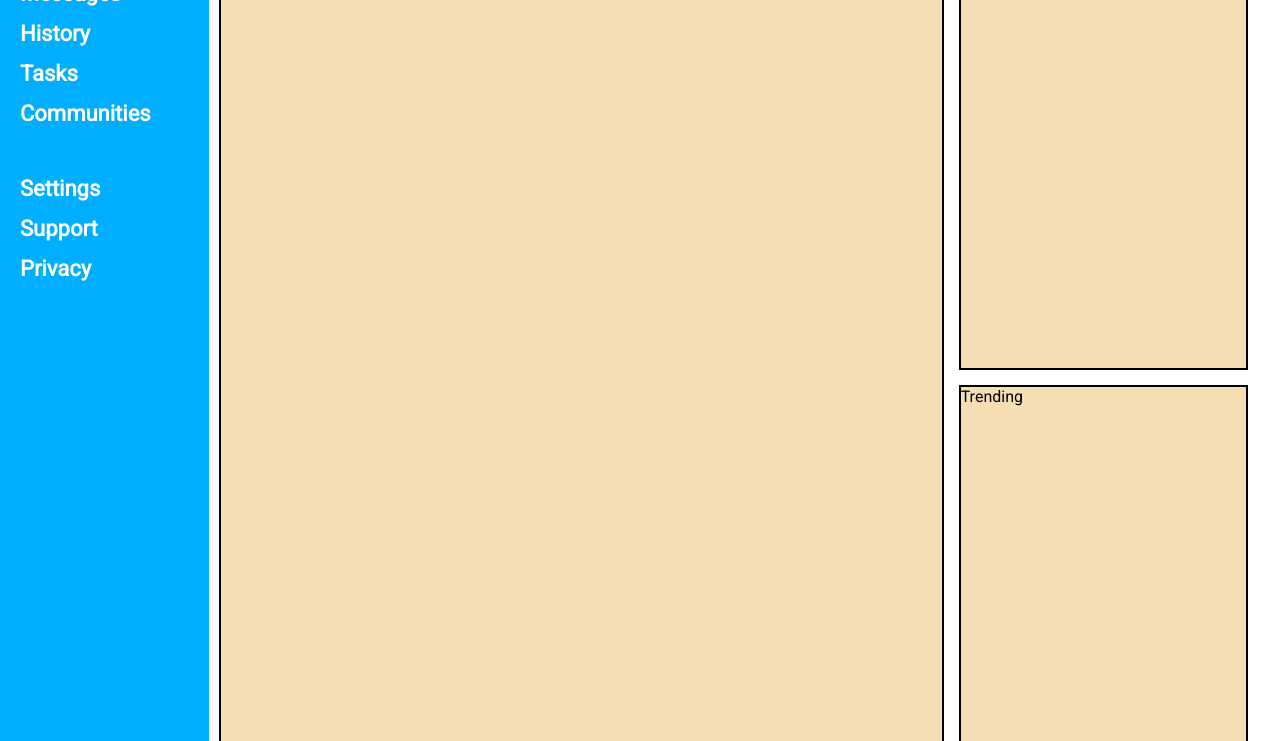
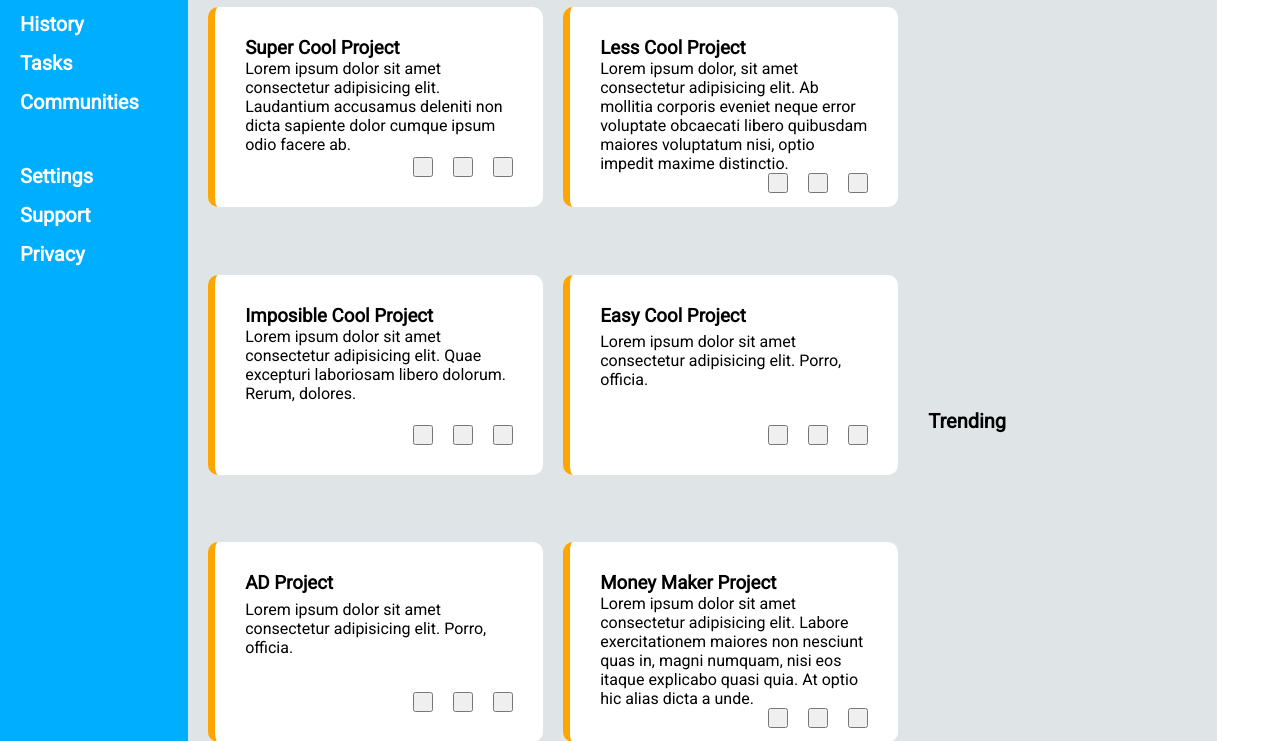
Before and after one commit to hoangvu1118/TheOdinProject, a plain HTML site: page Project-Assignment/admin-dashboard/index.html in a window 1280 px wide. Shown: the part 200-941 px from the top of the page. Drawn offline with Linux system fonts and the light colour scheme.

Commit message:
layout for main body items

```diff
--- a/Project-Assignment/admin-dashboard/index.html
+++ b/Project-Assignment/admin-dashboard/index.html
@@ -62,6 +62,60 @@
         <div class="info-container">
             <div class="projects">
                 <p class="title">Your Projects</p>
+                <div class="projects-name">
+                    <h3>Super Cool Project</h3>
+                    <p>Lorem ipsum dolor sit amet consectetur adipisicing elit. Laudantium accusamus deleniti non dicta sapiente dolor cumque ipsum odio facere ab.</p>
+                    <div class="supplement">
+                        <button></button>
+                        <button></button>
+                        <button></button>
+                    </div>
+                </div>
+                <div class="projects-name">
+                    <h3>Less Cool Project</h3>
+                    <p>Lorem ipsum dolor, sit amet consectetur adipisicing elit. Ab mollitia corporis eveniet neque error voluptate obcaecati libero quibusdam maiores voluptatum nisi, optio impedit maxime distinctio.</p>
+                    <div class="supplement">
+                        <button></button>
+                        <button></button>
+                        <button></button>
+                    </div>
+                </div>
+                <div class="projects-name">
+                    <h3>Imposible Cool Project</h3>
+                    <p>Lorem ipsum dolor sit amet consectetur adipisicing elit. Quae excepturi laboriosam libero dolorum. Rerum, dolores.</p>
+                    <div class="supplement">
+                        <button></button>
+                        <button></button>
+                        <button></button>
+                    </div>
+                </div>
+                <div class="projects-name">
+                    <h3>Easy Cool Project</h3>
+                    <p>Lorem ipsum dolor sit amet consectetur adipisicing elit. Porro, officia.</p>
+                    <div class="supplement">
+                        <button></button>
+                        <button></button>
+                        <button></button>
+                    </div>
+                </div>
+                <div class="projects-name">
+                    <h3> AD Project</h3>
+                    <p>Lorem ipsum dolor sit amet consectetur adipisicing elit. Porro, officia.</p>
+                    <div class="supplement">
+                        <button></button>
+                        <button></button>
+                        <button></button>
+                    </div>
+                </div>
+                <div class="projects-name">
+                    <h3>Money Maker Project</h3>
+                    <p>Lorem ipsum dolor sit amet consectetur adipisicing elit. Labore exercitationem maiores non nesciunt quas in, magni numquam, nisi eos itaque explicabo quasi quia. At optio hic alias dicta a unde.</p>
+                    <div class="supplement">
+                        <button></button>
+                        <button></button>
+                        <button></button>
+                    </div>
+                </div>
             </div>
             <div class="annoucement">
                 <p class="title">Annoucements</p>
--- a/Project-Assignment/admin-dashboard/style.css
+++ b/Project-Assignment/admin-dashboard/style.css
@@ -12,7 +12,6 @@
     width: 100%;
     grid-template-columns: 0.75fr 3fr;
     grid-template-rows: 0.5fr 3fr;
-    gap: 15px 10px;
 }
 
 .sidebar{
@@ -24,15 +23,17 @@
     grid-template-columns: 2.5fr 1fr;
     grid-template-rows: repeat(2, 1fr);
     gap: 15px;
+    padding-right: 20px;
+    background: rgb(223, 229, 231);
 }
 
-.info-container>div{
-    background: wheat;
-    border: 2px black solid;
-}
 
 .projects{
     grid-row: span 2;
+    display: grid;
+    grid-template-rows: 0.2fr 1fr 1fr 1fr;
+    grid-template-columns: repeat(2, 1fr);
+    row-gap: 10px;
 }
 
 .sidebar{
@@ -45,7 +46,7 @@
 
 }
 .sidebar h1{
-    font-size: 35px;
+    font-size: 30px;
     margin-bottom: 50px;
 }
 
@@ -53,7 +54,7 @@
     display: flex;
     flex-direction: column;
     list-style-type: none;
-    font-size: 22px;
+    font-size: 20px;
     font-weight: bold;
     margin-bottom: 50px;
     row-gap: 15px;
@@ -61,6 +62,8 @@
 
 .nav{
     display: grid;
+    z-index: 10;
+    box-shadow: 0 4px 10px rgba(0,0,0,0.18);
 }
 
 .nav .upper-section, .lower-section{
@@ -80,7 +83,7 @@
 .search-box{
     width: 600px;
     height: 35px;
-    border-radius: 10px;
+    border-radius: 20px;
     background-color: rgb(205, 214, 216);
     border: none;
 }
@@ -112,6 +115,8 @@
     font-size: 15px;
     background: #00aeff;
     border: none;
+    caret-color: transparent;
+    cursor: pointer;
 }
 .new{
     margin-left: auto;
@@ -120,3 +125,37 @@
     display: flex;
     gap: 25px;
 }
+
+.info-container>div .title {
+    padding: 30px 15px 0px;
+    font-size: 20px;
+    font-weight: bold;
+    grid-column: span 2;
+    grid-row: span 1;
+}
+
+.info-container .projects-name{
+    padding: 30px 30px;
+    border-style: none none none solid;
+    border-color: orange;
+    border-width: 7px;
+    margin-left: 20px;
+    height: 200px;
+    background: white;
+    border-radius: 10px;
+    display: grid;
+    overflow: auto;
+    grid-template-rows: 1fr 1fr 2fr;
+}
+
+.projects-name .supplement{
+    display: flex;
+    margin-left: auto;
+    margin-top: auto;
+    column-gap: 20px;
+
+}
+.supplement button{
+    width: 20px;
+    height: 20px;
+}
```
